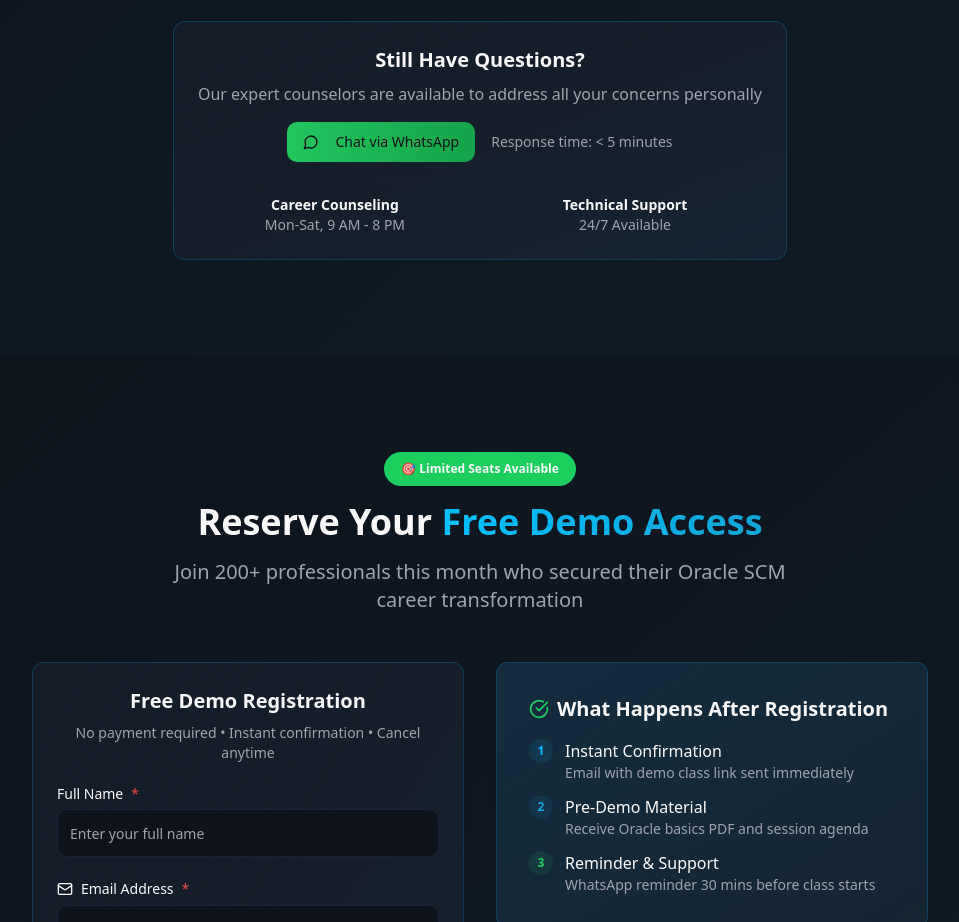
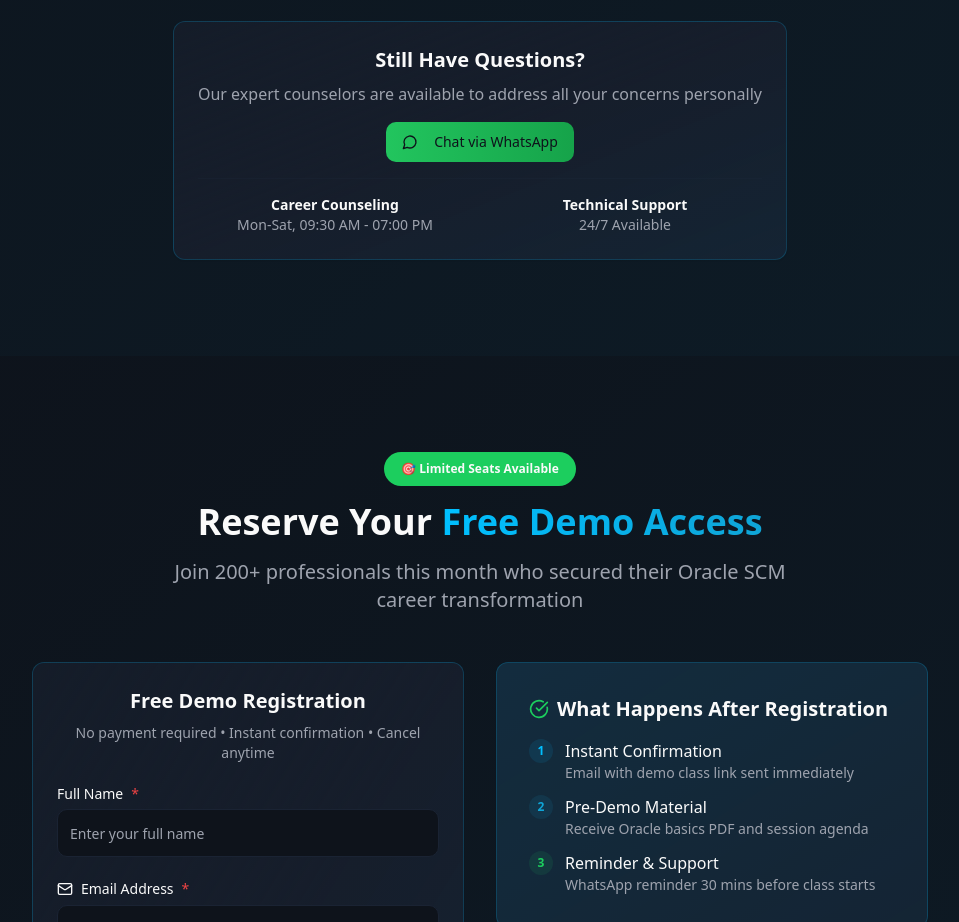
Before and after one commit to TechLeadsUser/oracle-scm-masterpiece-82, a React (Vite) app: page / in a window 1280 px wide. Shown: the part 9840-10762 px from the top of the page, without its empty margins (160-1119 px from the left). Built offline with nearby package versions, Linux system fonts and the light colour scheme; the HTML template or start-up script is replaced by a standard one.

Commit message:
Visual edit in Lovable

```diff
--- a/src/components/FAQSection.tsx
+++ b/src/components/FAQSection.tsx
@@ -82,16 +82,14 @@ const FAQSection = () => {
                   <MessageCircle className="mr-2 h-4 w-4" />
                   Chat via WhatsApp
                 </Button>
-                <div className="text-sm text-muted-foreground flex items-center justify-center">
-                  <span>Response time: &lt; 5 minutes</span>
-                </div>
+
               </div>
 
               <div className="mt-4 pt-4 border-t border-border/20">
                 <div className="grid grid-cols-2 gap-4 text-sm">
                   <div>
                     <div className="font-semibold">Career Counseling</div>
-                    <div className="text-muted-foreground">Mon-Sat, 9 AM - 8 PM</div>
+                    <div className="text-muted-foreground">Mon-Sat, 09:30 AM - 07:00 PM</div>
                   </div>
                   <div>
                     <div className="font-semibold">Technical Support</div>
```
